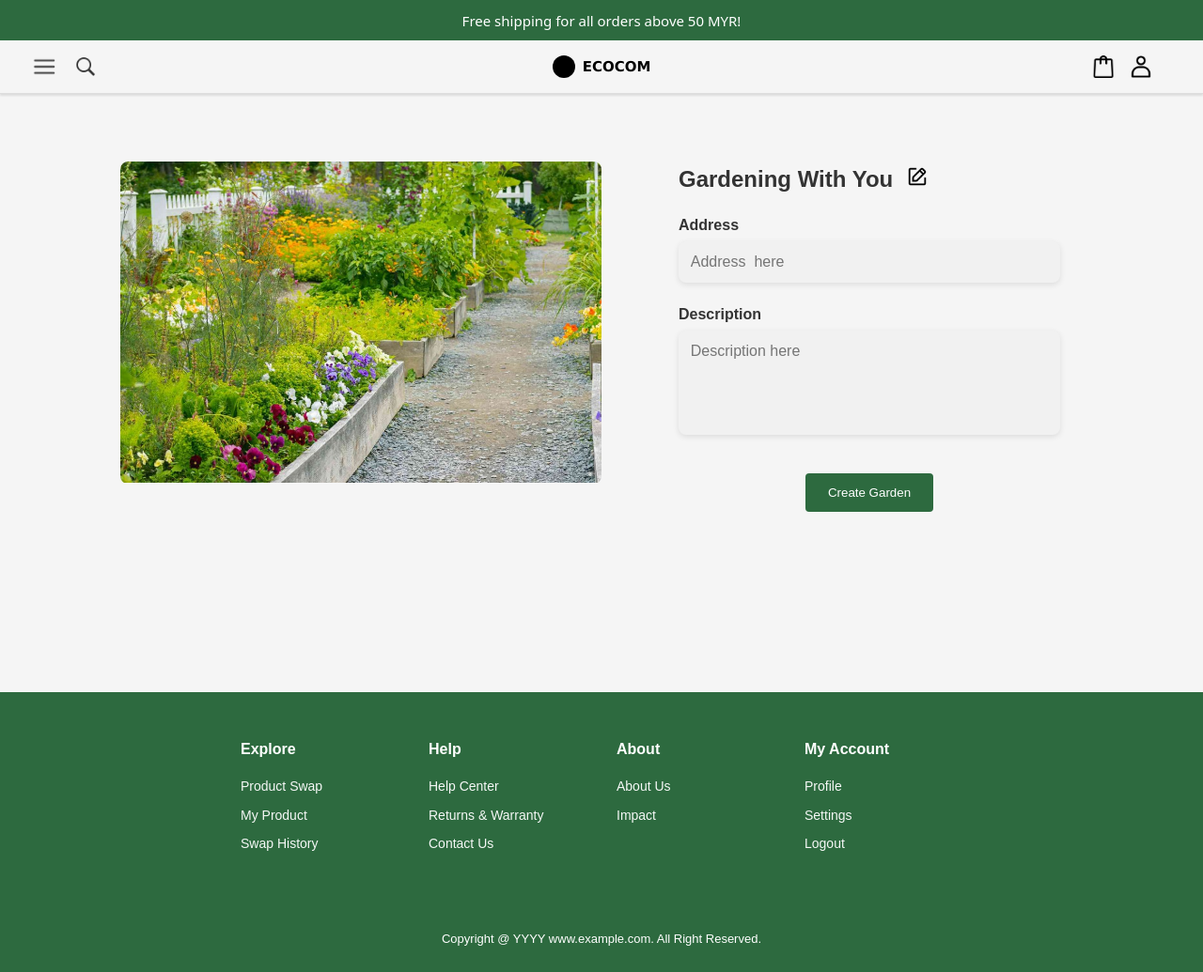
After one commit to desmond05131/ecocom, a PHP site: page /components/gardening/index.html in a window 1280 px wide. The commit adds this page. Shown: the whole page at 94% size. Run offline with PHP 8.4, Linux system fonts and the light colour scheme.

Commit message:
Gardening

```diff
--- /dev/null
+++ b/src/frontend/components/gardening/index.css
@@ -0,0 +1,434 @@
+* {
+    margin: 0;
+    padding: 0;
+    box-sizing: border-box;
+    font-family: Arial, Helvetica, sans-serif;
+}
+
+body {
+    background-color: whitesmoke;
+    color: #333;
+    line-height: 1.6;
+}
+
+.shipping-notice {
+    background-color: #2d6a3f;
+    color: white;
+    padding: 0.6rem;
+    text-align: center;
+    font-size: 15px;
+    font-family: system-ui, -apple-system, BlinkMacSystemFont, 'Segoe UI', Roboto, Oxygen, Ubuntu, Cantarell, 'Open Sans', 'Helvetica Neue', sans-serif;
+    position: relative;
+}
+
+.sticky-navbar {
+    position: sticky;
+    top: 0;
+    width: 100%;
+    z-index: 1000;
+    background-color: #f5f5f5;
+    box-shadow: 0 2px 2px rgba(0, 0, 0, 0.1);
+}
+
+.navbar {
+    display: flex;
+    justify-content: space-between;
+    align-items: center;
+    padding: 1rem 3%;
+    border-bottom: 1px solid #ddd;
+}
+
+.navbar-left, .navbar-right {
+    display: flex;
+    gap: 1rem;
+    min-width: 80px;
+}
+
+.navbar-left, .navbar-right img {
+    width: 1.5rem;
+    height: 1.5rem;
+    cursor: pointer;
+    transition: all 0.3s ease;
+}
+
+.navbar-left, .navbar-right img:hover {
+    opacity: 0.8;
+    transform: scale(1.1);
+}
+
+.logo {
+    display: flex;
+    align-items: center;
+    justify-content: center;
+    text-align: center;
+    gap: 8px;
+}
+
+.logo-icon{
+    width: 24px;
+    height: 24px;
+    display: inline-block;
+    vertical-align: middle;
+}
+
+.logo-text {
+    font-size: 15px;
+    font-family: Verdana, Geneva, Tahoma, sans-serif;
+    font-weight: bold;
+    color: black;
+}
+
+main {
+    display: flex;
+    align-items: stretch;
+    justify-content: center;
+    gap: 1rem;
+    position: relative;
+    margin-top: 1.5rem;
+    padding: 2rem 1%;
+    padding-bottom: 8rem;
+}
+
+.garden-img {
+    width: 45%;
+    max-width: 100%;
+    height: auto;
+    object-fit: cover;
+    margin-right: 10px;
+    border-radius: 4px;
+}
+
+.form {
+    display: flex;
+    flex-direction: column;
+    padding: 1rem 1.5rem;
+    width: 40%;
+    height: 100%;
+    max-width: 600px;
+    position: relative;
+}
+
+.form h2 {
+    text-align: left;
+}
+
+.title-container {
+    display: flex;
+    align-items: baseline;
+    margin-bottom: 1rem;
+    gap: 0.8rem;
+    font-family: inherit;
+}
+
+.edit-title {
+    background: none;
+    border: none;
+    padding: 0;
+    cursor: pointer;
+    display: flex;
+    align-items: center;
+    margin-top: -2px;
+}
+
+.edit-icon {
+    width: 22px;
+    height: 22px;
+    margin-left: 2px;
+    transition: transform 0.2s ease;
+    vertical-align: middle;
+}
+
+.edit-title:hover .edit-icon {
+    transform: scale(1.1);
+}
+
+.input-box {
+    margin-bottom: 1rem;
+}
+
+.address-box input,
+.description-box input {
+    background-color: #f1f1f1;
+    padding: 0.8rem;
+    border: none;
+    border-radius: 8px;
+    box-shadow: 0 2px 6px rgba(0, 0, 0, 0.1);
+    width: 100%;
+    max-width: 600px;
+}
+
+.description-box input {
+    padding-bottom: 80px;
+    min-height: 100px;
+}
+
+.input-box input {
+    margin: 5px 0px;
+    font-size: 1em;
+}
+
+input:focus {
+    outline: none;
+    border-color: antiquewhite;
+}
+
+.create-garden {
+    background-color: #2d6a3f;
+    color: white;
+    padding: 0.8rem 1.5rem;
+    border: none;
+    border-radius: 4px;
+    position: static;
+    display: block;
+    margin: 20px auto 0;
+    width: 100%;
+    max-width: 200px;
+    cursor: pointer;
+    transition: background-color 0.3s ease;
+}
+
+.create-garden:hover {
+    background-color: #45a049;
+}
+
+footer {
+    display: grid;
+    grid-template-columns: repeat(4, 1fr);
+    justify-content: center;
+    background-color: #2d6a3f;
+    color: white;
+    padding: 3rem 10%;
+    gap: 2rem;
+    margin: 0 auto;
+    margin-top: 8rem;
+}
+
+footer h4 {
+    margin-bottom: 1rem;
+    font-family: Arial, Helvetica, sans-serif;
+    font-size: 16px;
+  }
+
+footer ul {
+    list-style: none;
+    padding: 0;
+    margin: 0;
+  }
+
+footer li {
+    margin-bottom: 0.5rem;
+    font-size: 14px;
+  }
+
+footer a {
+    text-decoration: none;
+    color: rgba(255, 255, 255, 0.953);
+    font-family: Arial, Helvetica, sans-serif;
+    transition: all 0.3s ease;
+  }
+
+footer a:hover {
+    color: #d7d7d7;
+  }
+
+.footer-divider {
+    border: none;
+    height: 0.5px;
+    background-color: rgba(255, 255, 255, 0.15);
+    width: 80%;
+    margin: 0 auto;
+}
+
+.copyright {
+    background-color: #2d6a3f;
+    color: white;
+    text-align: center;
+    padding: 1.5rem 10%;
+    font-size: 13px;
+  }
+
+.mobile-only {
+    display: none;
+}
+
+@media (min-width: 992px) {
+    main {
+        flex-direction: row;
+    }
+
+    main img {
+        width: 50%;
+    }
+
+    .form {
+        width: 50%;
+    }
+}
+
+@media (max-width: 768px) {
+    .mobile-only {
+        display: block;
+    }
+
+    .desktop-only {
+        display: none;
+    }
+
+    .navbar {
+        padding: 0.8rem 2%;
+    }
+
+    .logo {
+        justify-content: center;
+        margin: 0 auto;
+    }
+
+    .navbar-left, .navbar-right {
+        min-width: 60px;
+        gap: 0.8rem;
+    }
+
+    footer {
+        grid-template-columns: repeat(2, 1fr);
+        padding: 2rem 10%;
+        gap: 1.5rem;
+    }
+
+    .footer-divider {
+        width: 90%;
+    }
+
+    .copyright {
+        padding: 1.5rem 10%;
+    }
+}
+
+@media (min-width: 768px) {
+    main {
+        flex-direction: row;
+        align-items: flex-start;
+        gap: 3rem;
+        padding: 2rem 5%;
+    }
+
+    .garden-img {
+        width: 50%;
+        max-width: 700px;
+    }
+
+    .form {
+        width: 50%;
+        padding-top: 0;
+    }
+
+    .create-garden {
+        width: auto;
+    }
+}
+
+@media (max-width: 480px) {
+    .shipping-notice {
+        font-size: 12px;
+    }
+
+    main {
+        display: flex;
+        flex-direction: column;
+        align-items: center;
+        gap: 1rem;
+        padding: 0.5rem 3%;
+        margin-top: 1rem;
+    }
+
+    .garden-img {
+        width: 90%;
+        max-height: 300px;
+        object-position: center;
+        border-radius: 6px;
+        margin: 1rem;
+    }
+
+    .form {
+        width: 90%;
+        padding: 0 0.5rem;
+    }
+
+    .title-container {
+        display: flex;
+        align-items: flex-start;
+        gap: 0.3rem;
+        margin-bottom: 1rem;
+    }
+
+    h2 {
+        font-size: 1.3rem;
+        line-height: 1.3;
+    }
+
+    .edit-icon {
+        margin-left: 0.5rem;
+        margin-top: 0.2rem;
+    }
+
+    .input-box p {
+        font-size: 1rem;
+        margin-bottom: 0.5rem;
+    }
+
+    .input-box input{
+        padding: 0.8rem;
+        font-size: 0.9rem;
+        width: 100%;
+    }
+
+
+    .description-box input {
+        min-height: 100px;
+    }
+
+    .create-garden {
+        width: 100%;
+        padding: 0.8rem;
+        font-size: 1rem;
+        margin-top: 1rem;
+        margin-bottom: 5rem;
+    }
+
+    footer {
+        grid-template-columns: repeat(2, 1fr);
+        gap: 1.2rem;
+        justify-content: center;
+        padding: 1.5rem 10%;
+        margin: 0 auto;
+    }
+
+    footer h4 {
+        font-size: 0.9rem;
+    }
+
+    footer li {
+        font-size: 0.8rem;
+    }
+
+    .copyright {
+        background-color: #2d6a3f;
+        color: white;
+        text-align: center;
+        padding: 28px 20px;
+        font-size: 13px;
+      }
+}
+
+@media (min-width: 992px) {
+    .navbar {
+        padding: 1rem 3%;
+    }
+
+    main {
+        padding: 3rem 10%;
+    }
+
+    footer {
+        padding: 3rem 20%;
+    }
+}
--- /dev/null
+++ b/src/frontend/components/gardening/index.html
@@ -0,0 +1,93 @@
+<!DOCTYPE html>
+<html lang="en">
+<head>
+    <meta charset="UTF-8">
+    <meta name="viewport" content="width=device-width, initial-scale=1.0">
+    <title>Gardening With You</title>
+    <link rel = "stylesheet" href = "index.css">
+</head>
+<body>
+    <div class="shipping-notice">
+        Free shipping for all orders above 50 MYR!
+    </div>
+
+    <header class="sticky-navbar">
+        <div class = "navbar">
+            <div class = "navbar-left">
+                <img src = "/src/frontend/images/burgerMenu.png" alt = "Menu">
+                <img src = "/src/frontend/images/search.png" alt = "Search">
+            </div>
+            <div class = "logo">
+                <img src="/src/frontend/images/Ellipse 1.svg" alt="Logo" class="logo-icon">
+                <span class="logo-text">ECOCOM</span>
+            </div>
+            <div class = "navbar-right">
+                <img src = "/src/frontend/images/shoppingBag.png" alt = "Cart">
+                <img src = "/src/frontend/images/profile.png" alt = "Profile">
+            </div>
+        </div>
+    </header>
+
+    <main>
+        <img src = "/src/frontend/images/garden.png" alt = "garden" class = "garden-img">
+        <div class = "form">
+            <div class = "title-container">
+                <h2><strong>Gardening With You</strong></h2>
+                <button class ="edit-title">
+                    <img src= "/src/frontend/images/edit.png" alt = "Edit" class = "edit-icon">
+                </button>
+            </div>
+
+            <section class = "input-box address-box">
+                <p><strong>Address</strong></p>
+                <input type = "Address" placeholder = "Address  here" required>
+            </section>
+            <section class = "input-box description-box">
+                <p><strong>Description</strong></p>
+                <input type = "Description" placeholder = "Description here" required>
+            </section>
+            <button class = "create-garden">Create Garden</button>
+        </div>
+    </main>
+
+    <footer>
+        <div>
+            <h4>Explore</h4>
+            <ul>
+                <li><a href= "#" >Product Swap</a></li>
+                <li><a href= "#" >My Product</a></li>
+                <li><a href= "#" >Swap History</a></li>
+            </ul>
+        </div>
+        <div>
+            <h4>Help</h4>
+            <ul>
+                <li><a href= "#" >Help Center</a></li>
+                <li><a href= "#" >Returns & Warranty</a></li>
+                <li><a href= "#" >Contact Us</a></li>
+            </ul>
+        </div>
+        <div>
+            <h4>About</h4>
+            <ul>
+                <li><a href= "#" >About Us</a></li>
+                <li><a href= "#" >Impact</a></li>
+            </ul>
+        </div>
+        <div>
+            <h4>My Account</h4>
+            <ul>
+                <li><a href= "#" >Profile</a></li>
+                <li><a href= "#" >Settings</a></li>
+                <li><a href= "#" >Logout</a></li>
+            </ul>
+        </div>
+    </footer>
+
+    <hr class = "footer-divider">
+
+    <div class = "copyright">
+        <p>Copyright @ YYYY www.example.com. All Right Reserved.</p>
+    </div>
+</body>
+</html>
--- a/src/frontend/components/swaps/index.css
+++ b/src/frontend/components/swaps/index.css
@@ -256,3 +256,4 @@ footer hr {
 .product-card img {
   width: 100%;
 }
+}
```
Also changed, not shown: src/frontend/images/burgerMenu.png (added), src/frontend/images/edit.png (added), src/frontend/images/garden.png (added), src/frontend/images/profile.png (added), src/frontend/images/search.png (added), src/frontend/images/shoppingBag.png (added).
